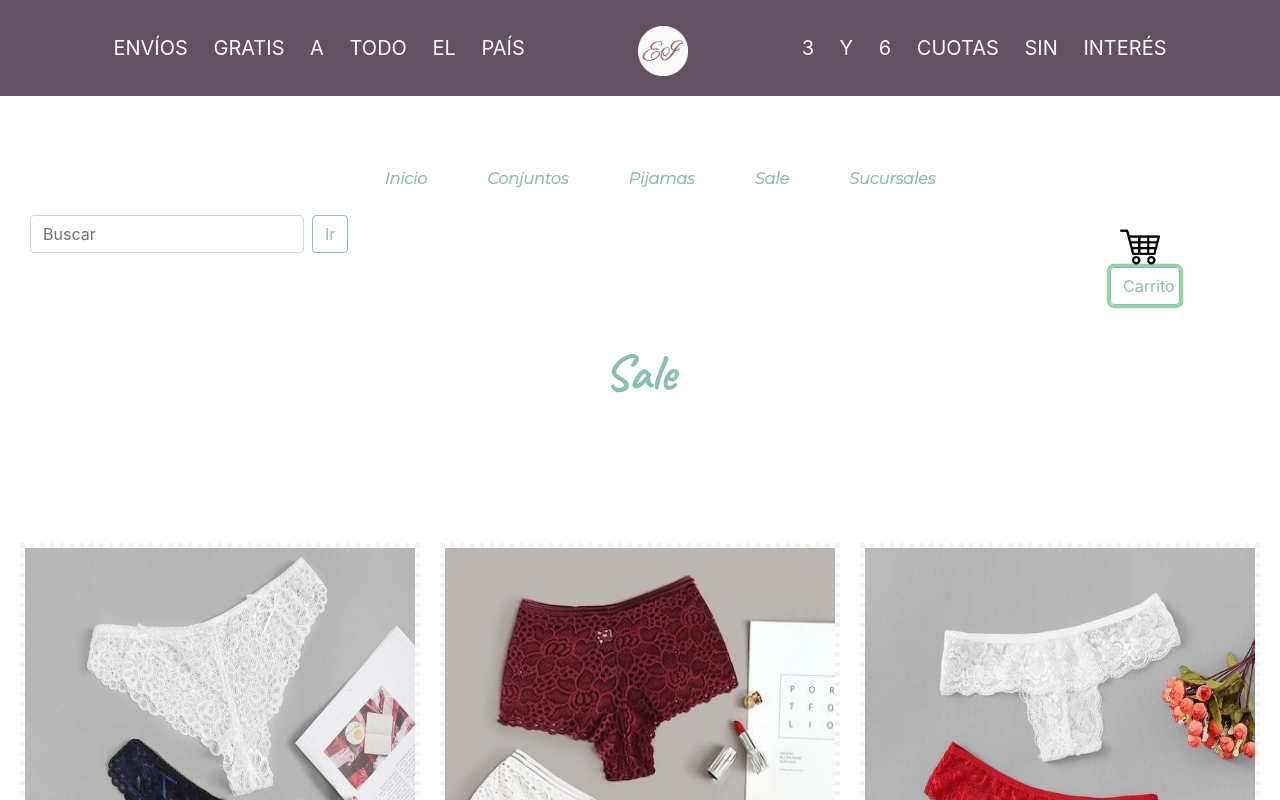
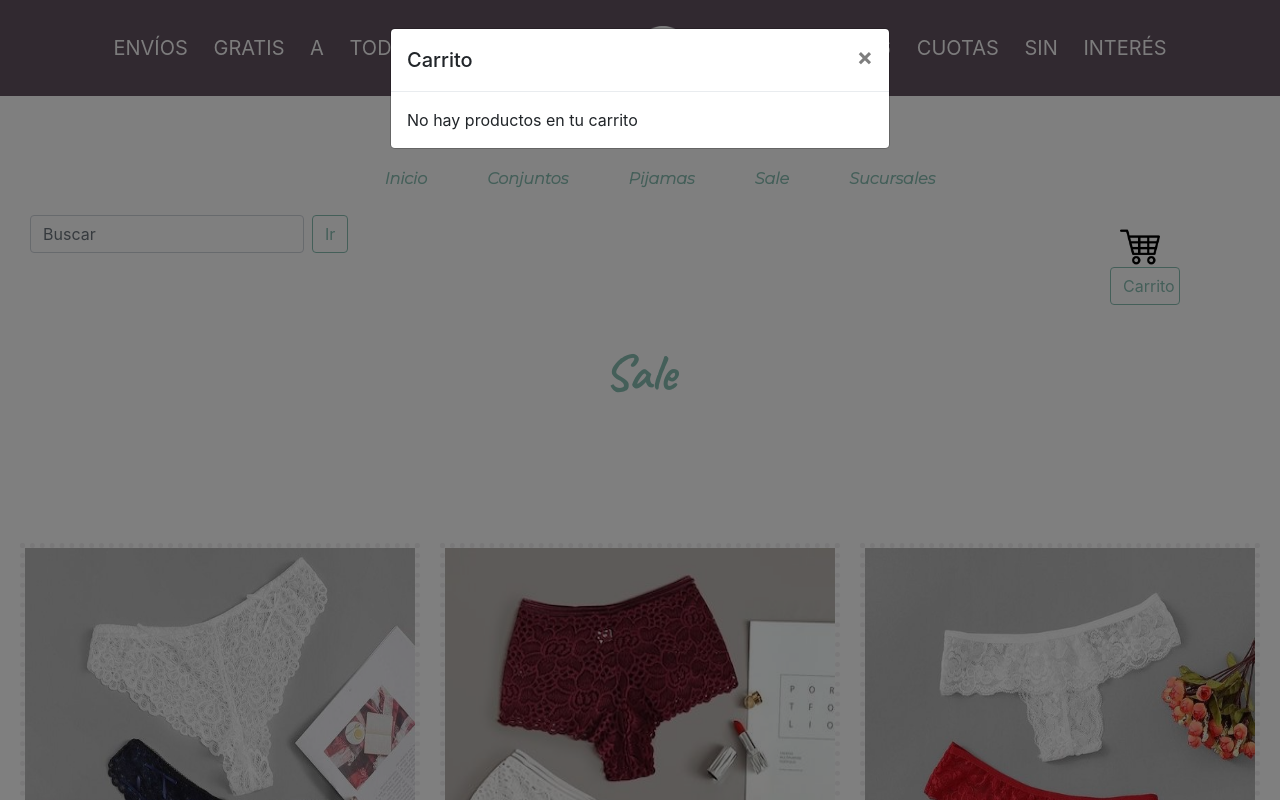
Before and after one commit to florcosentino/mi_repositorio, a website: page sale.html in a window 1280 px wide. Both pictures are taken after a click on the button "Carrito". Shown: the top 800 px of the page. Drawn offline with nearby package versions, Linux system fonts and the light colour scheme; files that its build step writes are made by us from their sources.

Commit message:
carrito modal

```diff
--- a/sale.html
+++ b/sale.html
@@ -47,8 +47,23 @@
        </nav>
        <section class="cajaCarrito">
           <div id="carrito"> <img class="fotoCarrito" src="Imagenes/carrito3.png" alt="carrito"> </div>
-          <button id="botonCarrito" class="btn btn-outline-success my-2 my-sm-0" type="submit"> Carrito </button>
+          <button id="botonCarrito" class="btn btn-outline-success my-2 my-sm-0" data-toggle="modal" data-target="#exampleModal"> Carrito </button>
        </section>
+       <div class="modal fade" id="exampleModal" tabindex="-1" aria-labelledby="exampleModalLabel" aria-hidden="true">
+          <div class="modal-dialog">
+             <div class="modal-content">
+                <div class="modal-header">
+                   <h5 class="modal-title" id="exampleModalLabel">Carrito</h5>
+                   <button type="button" class="close" data-dismiss="modal" aria-label="Close">
+                      <span aria-hidden="true">&times;</span>
+                   </button>
+                </div>
+                <div class="modal-body">
+                   No hay productos en tu carrito
+                </div>
+             </div>
+          </div>
+       </div>
        <form class="form-inline">
           <input id="barra" class="form-control mr-sm-2" type="search" placeholder="Buscar" aria-label="Search">
           <button id="botonBarra" class="btn btn-outline-success my-2 my-sm-0" type="submit">Ir</button>
```
Also changed, not shown: conjuntos.html (+16 -1 lines), index.html (+16 -1 lines), pijamas.html (+16 -1 lines), sucursales.html (+16 -1 lines).
